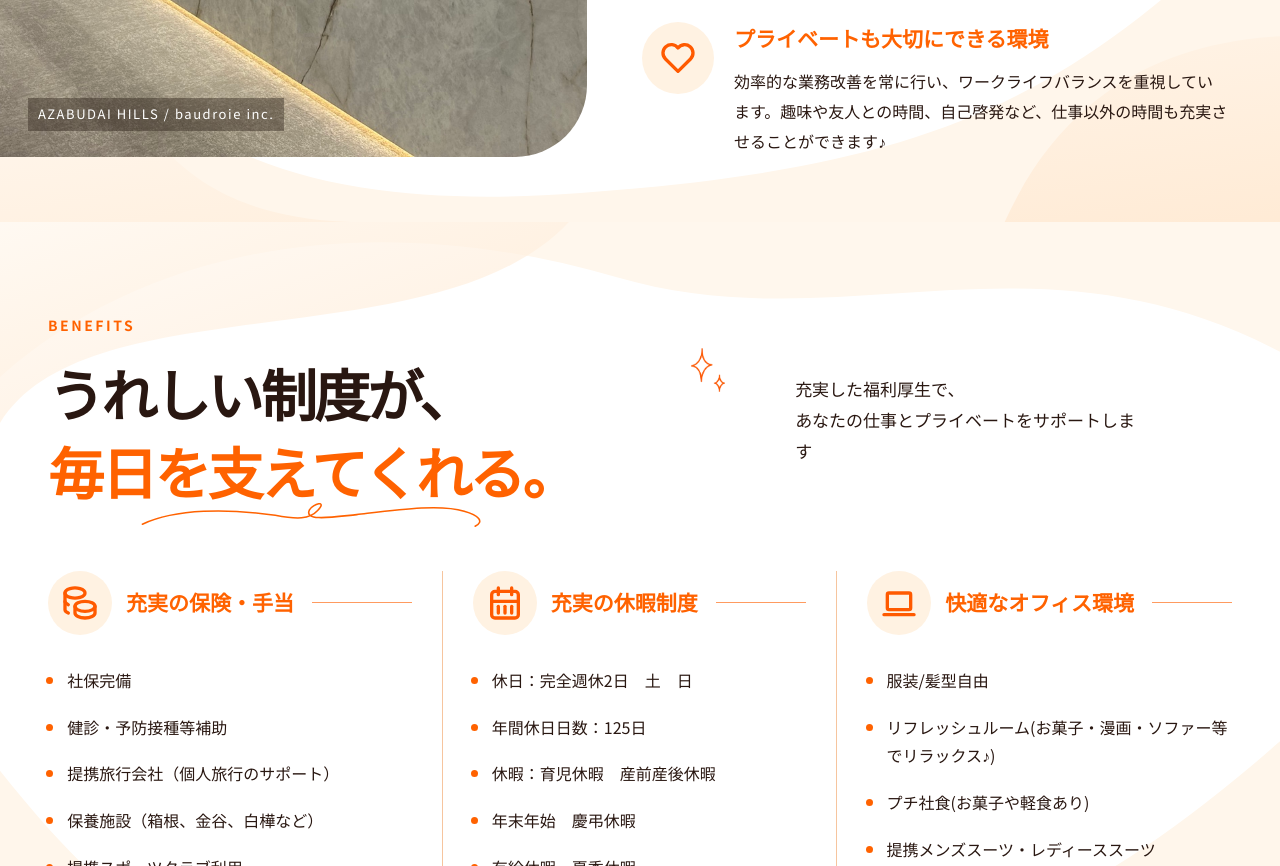
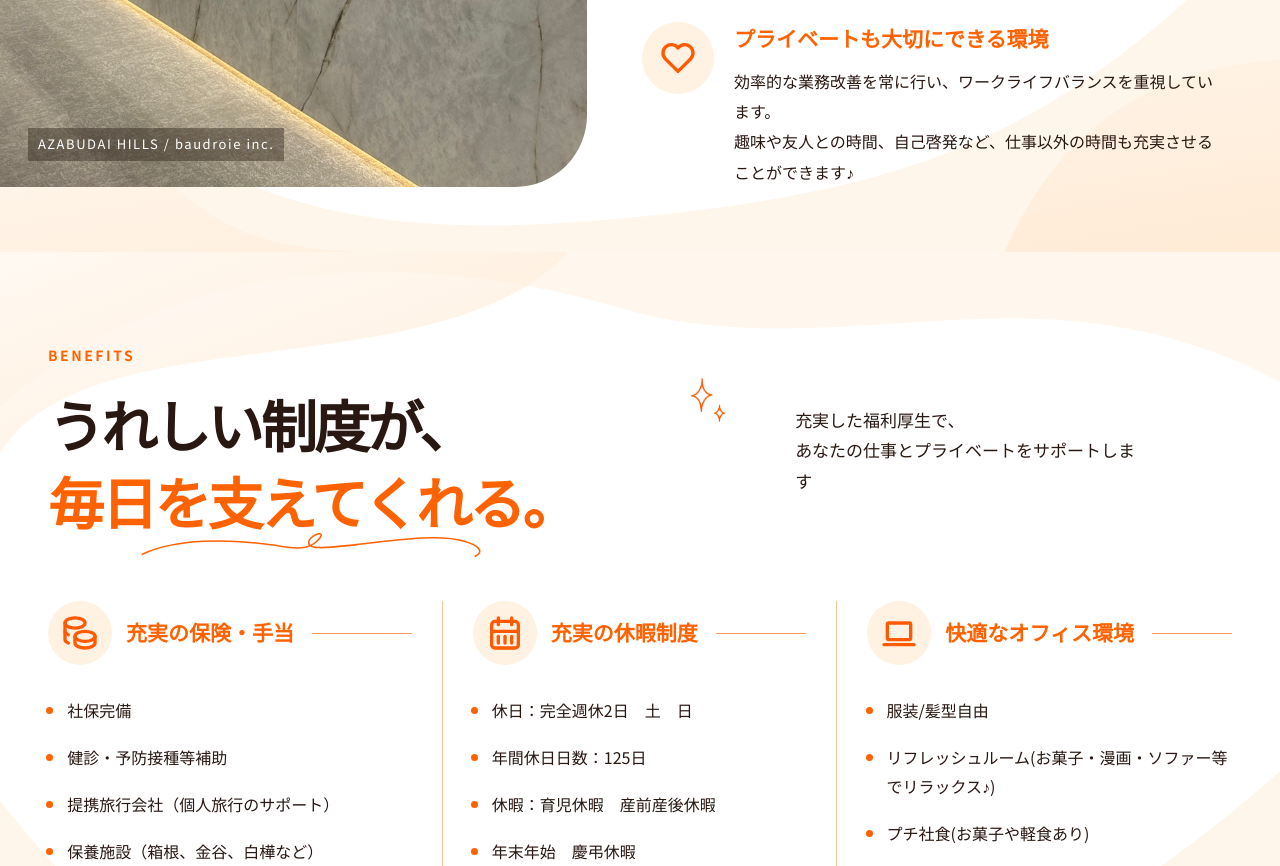
Before and after one commit to baudroie/clericalrecruit, a plain HTML site: page index.html in a window 1280 px wide. Shown: the part 2098-2964 px from the top of the page. Drawn offline with Linux system fonts and the light colour scheme; a web font is replaced by a local one.

Commit message:
Update index.html

```diff
--- a/index.html
+++ b/index.html
@@ -25,7 +25,7 @@
 <div class="facts" aria-label="募集のポイント"><div><span class="fact-icon lp-ornament lp-ornament--beginner" aria-hidden="true"></span><strong>未経験OK</strong></div><div><img class="fact-icon" src="assets/calendar-month.svg" alt=""><strong>土日祝休み</strong></div><div><img class="fact-icon" src="assets/coins.svg" alt=""><strong>月給21万円〜</strong><small>※経験・能力を考慮</small></div></div>
 <section class="section intro" id="about"><div class="wrap"><div class="intro-top"><div><p class="eyebrow">ABOUT WORK</p><h2><em>「私にもできそう」</em>が、ここに。</h2><p class="lead">チームを支える、事務のお仕事です。</p><p>データ入力、書類作成、電話対応、来客対応など、基本的なオフィスワークをお任せします。先輩がしっかりサポートするので安心です♪</p></div><ol class="work-list"><li><span>01</span><h3>データ入力</h3></li><li><span>02</span><h3>書類作成</h3></li><li><span>03</span><h3>電話・来客対応</h3></li></ol></div>
 <div class="welcome"><p>未経験OK！20代女性活躍中！<br>充実した研修とサポート体制で安心スタート♪</p><div class="welcome-tags"><span class="graduate-copy">新卒・第二新卒歓迎</span><span>残業少なめ</span><span>服装自由</span><span>社員割引あり</span><span>オフィスワークデビュー歓迎</span><span>長期安定</span></div></div></div></section>
-<section class="environment decorated" id="environment"><div class="environment-heading"><p class="eyebrow">OUR WORKPLACE</p><h2>働く場所も、<br><em>毎日の楽しみに。</em></h2><p class="environment-intro">未経験でも安心して働ける、<br>サポート体制が整った職場環境です</p></div><div class="environment-photo"><img src="assets/office.jpg" alt="ボードルアの麻布台ヒルズオフィス" loading="lazy" width="1600" height="1200"><p>AZABUDAI HILLS / baudroie inc.</p></div><div class="environment-items"><article class="environment-item"><span class="circle-icon" aria-hidden="true"><img src="assets/buildings.svg" alt=""></span><div><h3>おしゃれな麻布台ヒルズオフィス</h3><p>2023年に完成した麻布台ヒルズ内の最新オフィスで働けます。開放的で明るいオフィス空間、カフェスペース、リラックスエリアなど、快適な環境が整っています。周辺にはおしゃれなカフェやレストランも多数！</p></div></article><article class="environment-item"><span class="circle-icon" aria-hidden="true"><img src="assets/user-star.svg" alt=""></span><div><h3>未経験でも安心の研修制度</h3><p>一般事務の経験がなくても大丈夫！入社後は基礎からしっかり学べる研修プログラムがあります。先輩社員によるマンツーマン指導もあるので、分からないことはいつでも質問できる環境です♪</p></div></article><article class="environment-item"><span class="circle-icon" aria-hidden="true"><img src="assets/heart.svg" alt=""></span><div><h3>プライベートも大切にできる環境</h3><p>効率的な業務改善を常に行い、ワークライフバランスを重視しています。趣味や友人との時間、自己啓発など、仕事以外の時間も充実させることができます♪</p></div></article></div><span class="chapter-lettering" aria-hidden="true">My<br>Next Chapter</span></section>
+<section class="environment decorated" id="environment"><div class="environment-heading"><p class="eyebrow">OUR WORKPLACE</p><h2>働く場所も、<br><em>毎日の楽しみに。</em></h2><p class="environment-intro">未経験でも安心して働ける、<br>サポート体制が整った職場環境です</p></div><div class="environment-photo"><img src="assets/office.jpg" alt="ボードルアの麻布台ヒルズオフィス" loading="lazy" width="1600" height="1200"><p>AZABUDAI HILLS / baudroie inc.</p></div><div class="environment-items"><article class="environment-item"><span class="circle-icon" aria-hidden="true"><img src="assets/buildings.svg" alt=""></span><div><h3>おしゃれな麻布台ヒルズオフィス</h3><p>2023年に完成した麻布台ヒルズ内の最新オフィスで働けます。開放的で明るいオフィス空間、カフェスペース、リラックスエリアなど、快適な環境が整っています。周辺にはおしゃれなカフェやレストランも多数！</p></div></article><article class="environment-item"><span class="circle-icon" aria-hidden="true"><img src="assets/user-star.svg" alt=""></span><div><h3>未経験でも安心の研修制度</h3><p>一般事務の経験がなくても大丈夫！入社後は基礎からしっかり学べる研修プログラムがあります。先輩社員によるマンツーマン指導もあるので、分からないことはいつでも質問できる環境です♪</p></div></article><article class="environment-item"><span class="circle-icon" aria-hidden="true"><img src="assets/heart.svg" alt=""></span><div><h3>プライベートも大切にできる環境</h3><p>効率的な業務改善を常に行い、ワークライフバランスを重視しています。<br>趣味や友人との時間、自己啓発など、仕事以外の時間も充実させることができます♪</p></div></article></div><span class="chapter-lettering" aria-hidden="true">My<br>Next Chapter</span></section>
 <section class="section benefits" id="benefits"><div class="wrap"><div class="section-title"><div><p class="eyebrow">BENEFITS</p><h2>うれしい制度が、<br><em>毎日を支えてくれる。</em></h2></div><p>充実した福利厚生で、<br>あなたの仕事とプライベートをサポートします</p></div><div class="benefits-grid"><article class="benefit-group"><span class="eyebrow">CARE & SUPPORT</span><h3><span class="circle-icon" aria-hidden="true"><img src="assets/coins.svg" alt=""></span>充実の保険・手当</h3><ul>
             <li>社保完備</li>
             <li>健診・予防接種等補助</li>
```
